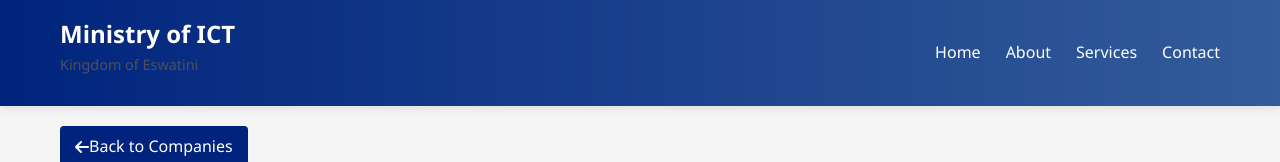
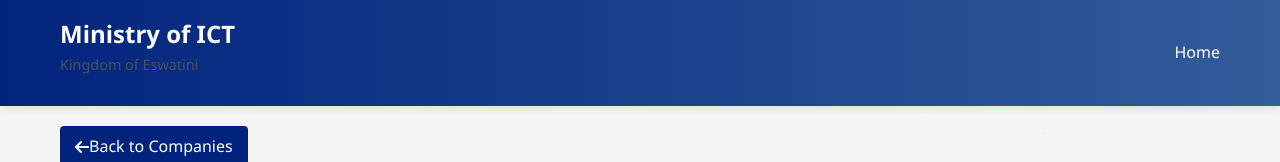
Before and after one commit to geehyness/tf-2025, a plain HTML site: page detail.html in a window 1280 px wide. Shown: the top 162 px of the page. Drawn offline with Linux system fonts and the light colour scheme.

Commit message:
Update detail.html

```diff
--- a/detail.html
+++ b/detail.html
@@ -387,9 +387,9 @@
             <nav>
                 <ul>
                     <li><a href="index.html">Home</a></li>
-                    <li><a href="#">About</a></li>
+                    <!--<li><a href="#">About</a></li>
                     <li><a href="#">Services</a></li>
-                    <li><a href="#">Contact</a></li>
+                    <li><a href="#">Contact</a></li>-->
                 </ul>
             </nav>
         </div>
```
